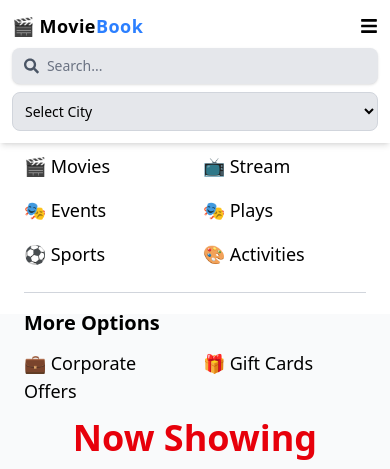
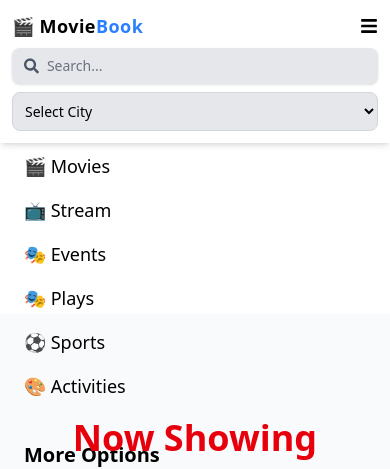
Before and after one commit to Pawan23Rathee/movie-showtime-app, a React (Vite) app: page /movies in a window 390 px wide. Shown: the top 469 px of the page. Built offline with nearby package versions, Linux system fonts and the light colour scheme; no server answers.

Commit message:
updated responsive design

```diff
--- a/src/Component/Categories.jsx
+++ b/src/Component/Categories.jsx
@@ -9,7 +9,8 @@
         <h2 className="text-2xl font-semibold text-black mb-4">Categories</h2>
 
         {/* Main Categories Section */}
-        <div className="grid grid-cols-2 sm:grid-cols-3 md:grid-cols-3 lg:grid-cols-6 gap-4 mb-6">
+        <div className="grid grid-cols-1 sm:grid-cols-2 md:grid-cols-3 lg:grid-cols-6 gap-4 mb-6">
+
         <Link to="/movies" className="text-black text-lg hover:text-blue-500 transition">
   🎬 Movies
 </Link>
```
